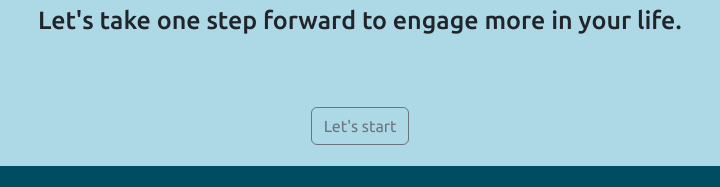
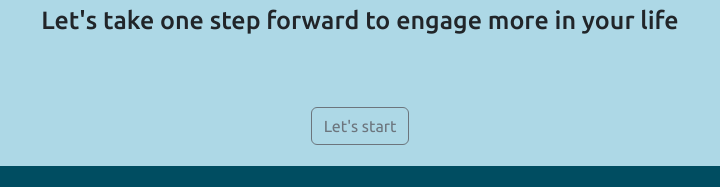
Before and after one commit to yujinia95/1800_202410_BBY16, a plain HTML site: page mindfullness_activity/mnfn_activity_main.html in a window 1280 px wide. Shown: the part 548-735 px from the top of the page, 280-1000 px from the left. Drawn offline with nearby package versions, Linux system fonts and the light colour scheme; a web font is replaced by a local one.

```diff
--- a/mindfullness_activity/mnfn_activity_main.html
+++ b/mindfullness_activity/mnfn_activity_main.html
@@ -33,7 +33,7 @@
     <!-- Header for introducing this page-->
     <div class="textMoveBottom">
         <h1 class="textAlign1">Are you ready to free yourself from Social media?</h1>
-        <h2 class="textAlign2">Let's take one step forward to engage more in your life.</h2>
+        <h2 class="textAlign2">Let's take one step forward to engage more in your life</h2>
     </div>
     <!-- button for entering next page-->
     <div class="d-flex justify-content-center">
```
